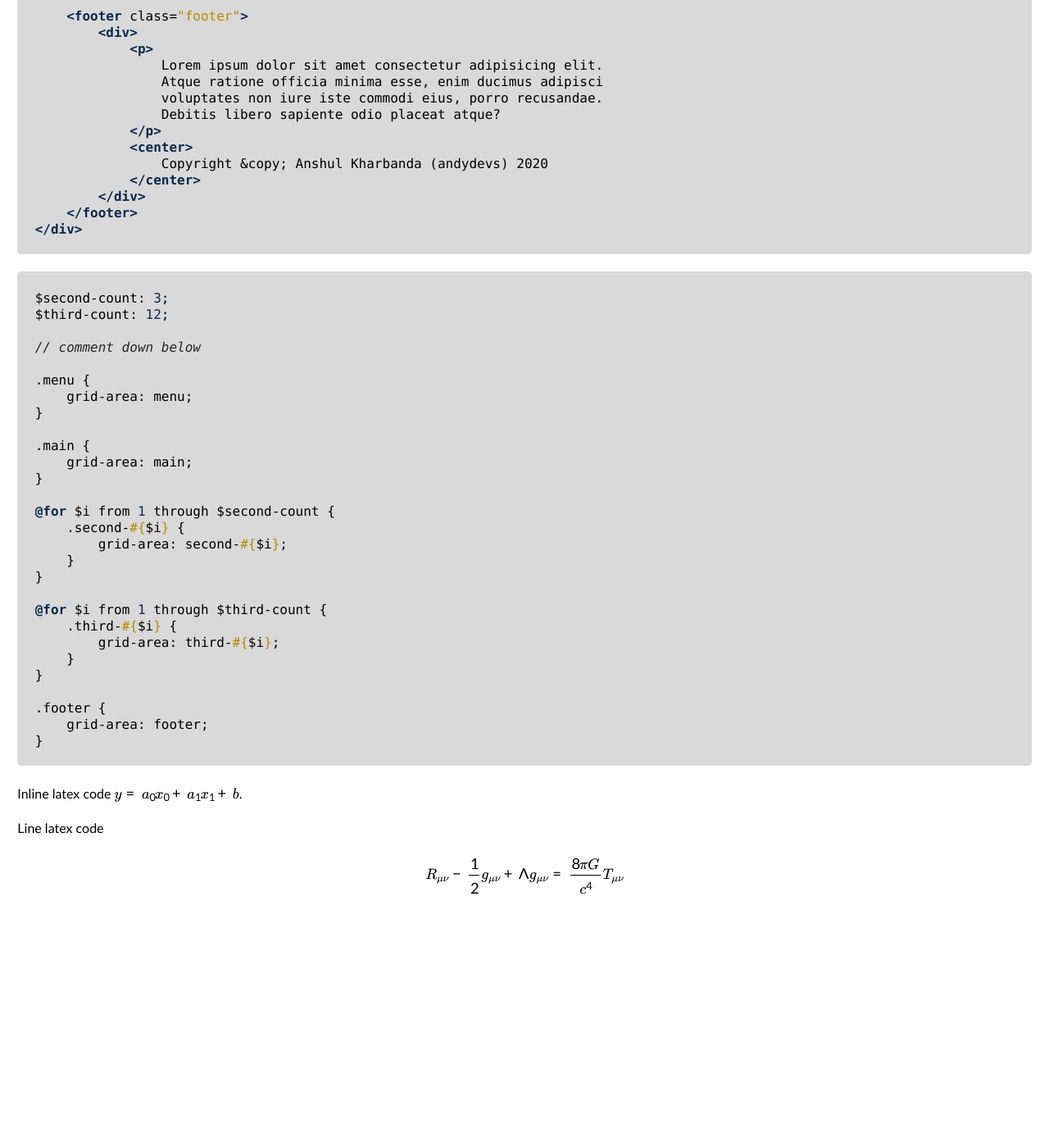
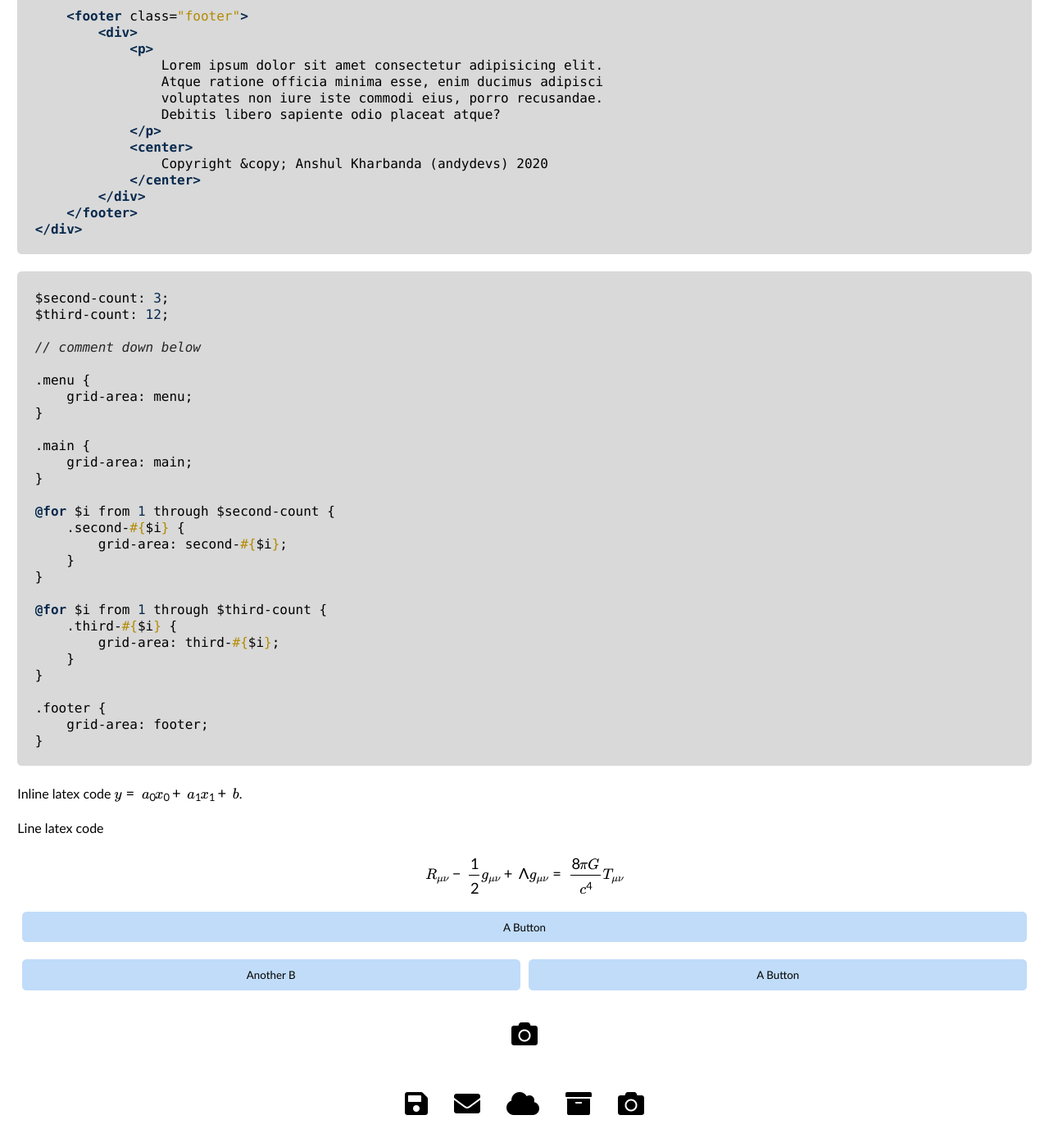
Before and after one commit to andydevs/jekyll-theme-peaceful-gates, a Jekyll site: the page built from showcase.html, in a window 1280 px wide and 1400 px high, scrolled down 6249 px. Shown: the whole window at 82% size. Built offline with Jekyll 4.4.1, drawn with Linux system fonts in a browser that asks for light colours; formulas are drawn with MathJax 3; before the commit the page ends 7361 px from its top, so only the background shows below that.

Commit message:
Button fix

```diff
--- a/_sass/jekyll-theme-peaceful-gates/_button.scss
+++ b/_sass/jekyll-theme-peaceful-gates/_button.scss
@@ -1,14 +1,21 @@
 .button-group {
+    // Spacing
+    margin: $spacing-3 0pt;
+
+    // Flexbox
     display: flex;
     flex-direction: row-reverse;
+    justify-content: center;
 
-    .button {
-        flex: 1;
-        text-align: center;
-    }
+    // Buttons in Group
+    .button { flex: 1; }
 }
 
 .button {
+    // Spacing
+    margin: 0pt $spacing-1;
+    text-align: center;
+
     // Link decorating
     text-decoration: none;
     color: $black-color;
@@ -23,12 +30,18 @@
 }
 
 .icon-button {
+    // Spacing and sizing
+    margin: $spacing-1;
+    padding: $spacing-2;
+    font-size: $icon-font-size;
+
+    // Align with center
+    display: flex;
+    align-items: center;
+    justify-content: center;
+
+    // Styling
     background: none;
     color: inherit;
-    margin: $spacing-1;
-    padding: $spacing-2;
     border: none;
-    font-size: $icon-font-size;
-    display: flex;
-    align-items: center;
 }
--- a/showcase.html
+++ b/showcase.html
@@ -301,3 +301,40 @@ $third-count: 12;
     R_{\mu\nu} - \frac{1}{2} g_{\mu\nu} + \Lambda g_{\mu\nu}
     = \frac{8 \pi G}{c^4} T_{\mu\nu}
 </script>
+
+<div class="button-group">
+    <button class="button">A Button</button>
+</div>
+
+<div class="button-group">
+    <button class="button">A Button</button>
+    <button class="button">Another B</button>
+</div>
+
+<div class="button-group">
+    <button class="icon-button">
+        <span class="fas fa-camera"></span>
+    </button>
+</div>
+
+<div class="button-group">
+    <button class="icon-button">
+        <span class="fas fa-camera"></span>
+    </button>
+
+    <button class="icon-button">
+        <span class="fas fa-archive"></span>
+    </button>
+
+    <button class="icon-button">
+        <span class="fas fa-cloud"></span>
+    </button>
+
+    <button class="icon-button">
+        <span class="fas fa-envelope"></span>
+    </button>
+
+    <button class="icon-button">
+        <span class="fas fa-save"></span>
+    </button>
+</div>
```
Also changed, not shown: TODO.md (+1 -1 lines).
